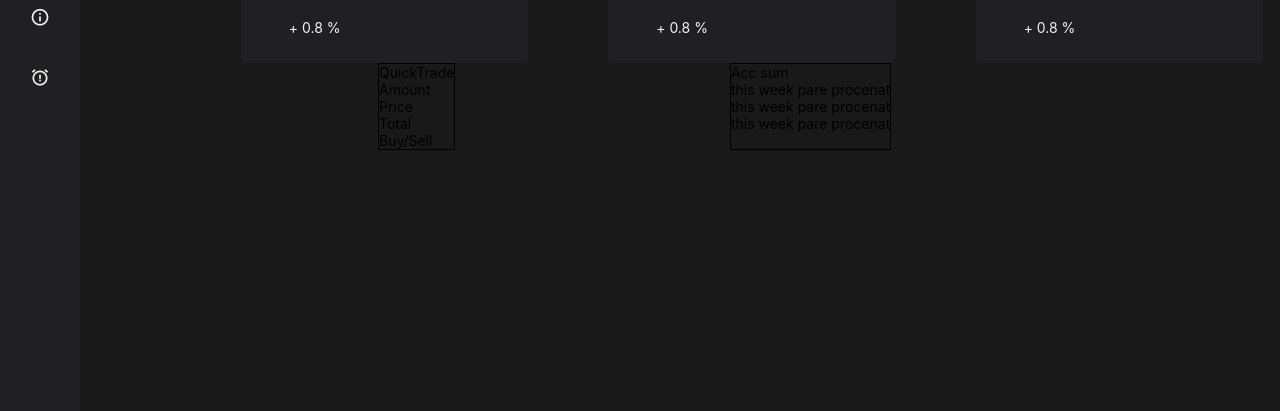
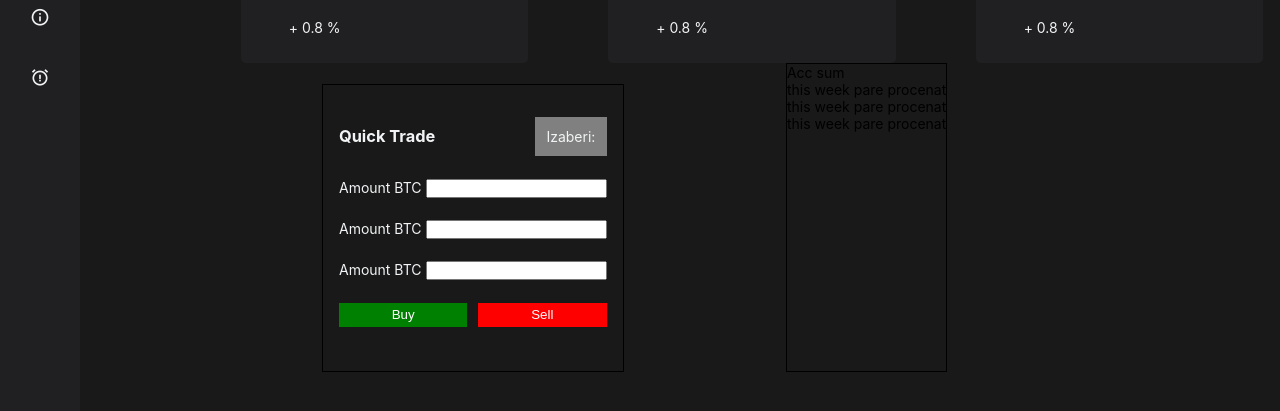
Before and after one commit to GojkovicM/Crypto-exchange, a React (Create React App) app: page / in a window 1280 px wide. Shown: the part 329-740 px from the top of the page. Built offline with nearby package versions, Linux system fonts and the light colour scheme.

Commit message:
newQuickTrade

```diff
--- a/src/Components/QuickTrade/QuickTrade.styled.js
+++ b/src/Components/QuickTrade/QuickTrade.styled.js
@@ -1,8 +1,64 @@
 import styled from "styled-components";
 
+const theme = {
+  colors: {
+    background: "#202022",
+    primary: "#ff971d", //naranadzassta
+    text: "#f1f3f4",
+    buttonBackground: "rgba(128, 128, 128)",
+  },
+};
 
 export const StyledQuickTrade = styled.div`
-    border: 1px solid black;
+  border: 1px solid black;
+  display: flex;
+  flex-direction: column;
+  color: ${theme.colors.text};
+  padding: 1.3rem 1rem 1.3rem 1rem;
+  margin-top: 1.3rem;
+  height: 18rem;
 
+  div {
+    padding: 0.7rem 0 0.7rem 0;
+  }
+  .wrapper {
+    display: flex;
+    flex-direction: row;
+    justify-content: space-between;
+    align-items: center;
+    ul {
+      background-color: ${theme.colors.buttonBackground};
+      padding: 0.7rem;
 
-`
+      .content {
+        position: absolute;
+      }
+    }
+
+    li {
+      display: none;
+    }
+    ul:hover li {
+      display: block;
+      background-color: ${theme.colors.buttonBackground};
+      z-index: 1;
+    }
+  }
+  .button {
+    display: flex;
+    justify-content: space-between;
+  }
+  button:first-child {
+    background-color: green;
+    color: white;
+    width: 48%;
+    border: none;
+    padding: 0.3rem;
+  }
+  button:nth-child(2) {
+    background-color: red;
+    color: white;
+    width: 48%;
+    border: none;
+  }
+`;
--- a/src/Components/QuickTrade/QuickTrade.tsx
+++ b/src/Components/QuickTrade/QuickTrade.tsx
@@ -2,15 +2,42 @@
 import { StyledQuickTrade } from "./QuickTrade.styled";
 
 function QuickTrade() {
-    return (
-        <StyledQuickTrade>
-            QuickTrade <br />
-            Amount <br />
-            Price <br />
-            Total  <br />
-            Buy/Sell <br />
-        </StyledQuickTrade>
-     );
+  return (
+    <StyledQuickTrade>
+      <div className="wrapper">
+        <h3>Quick Trade</h3>
+        <ul>
+          {" "}
+          Izaberi:
+          <img src="" alt="" />
+          <div className="content">
+            <li>marko</li>
+            <li>branko</li>
+            <li>darko</li>
+          </div>
+        </ul>
+      </div>
+      <div>
+        <span>Amount BTC</span> <input type="text" />
+      </div>
+      <div>
+        <span>Amount BTC</span> <input type="text" />
+      </div>
+      <div>
+        <span>Amount BTC</span> <input type="text" />
+      </div>
+      <div className="button">
+        <button>
+          Buy
+          <img src="" alt="" />
+        </button>
+        <button>
+          Sell
+          <img src="" alt="" />
+        </button>
+      </div>
+    </StyledQuickTrade>
+  );
 }
 
 export default QuickTrade;
```
